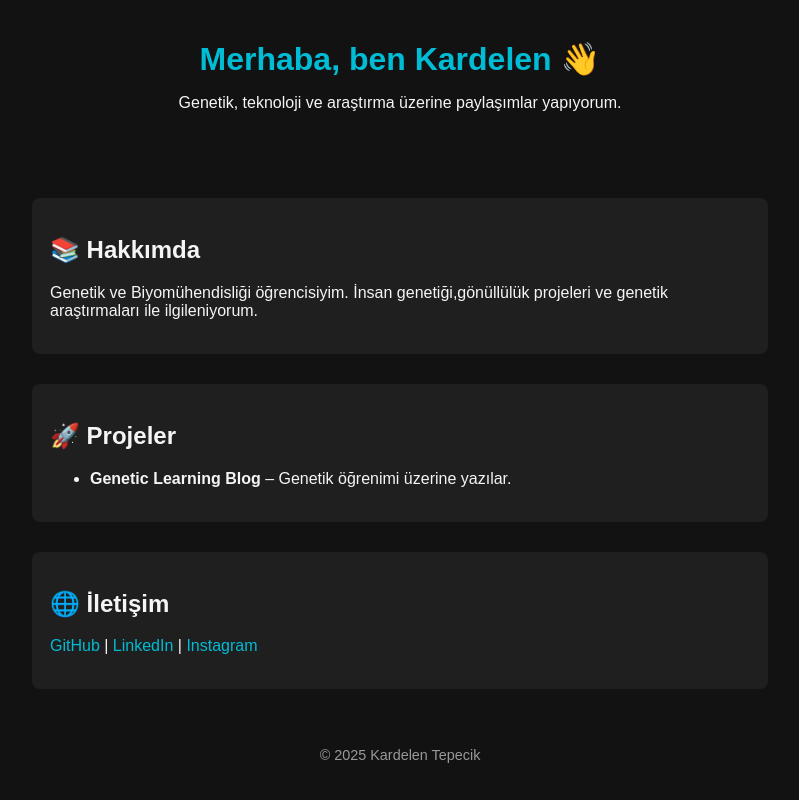
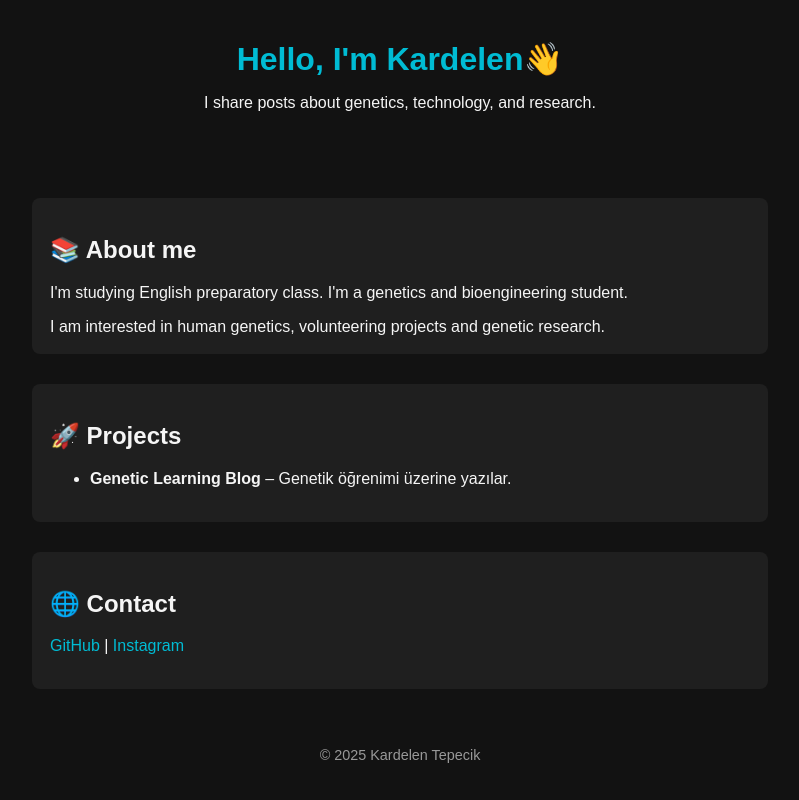
Before and after one commit to kardelentepecik/kardelentepecik.githup.io, a plain HTML site: page index.html in a window 1280 px wide. Shown: the whole page, without its empty margins (240-1039 px from the left). Drawn offline with Linux system fonts and the light colour scheme.

Commit message:
Update index.html

```diff
--- a/index.html
+++ b/index.html
@@ -15,28 +15,28 @@
 </head>
 <body>
   <header>
-    <h1>Merhaba, ben Kardelen 👋</h1>
-    <p>Genetik, teknoloji ve araştırma üzerine paylaşımlar yapıyorum.</p>
+    <h1>Hello, I'm Kardelen👋</h1>
+    <p>I share posts about genetics, technology, and research.</p>
   </header>
 
   <section>
-    <h2>📚 Hakkımda</h2>
-    <p>Genetik ve Biyomühendisliği öğrencisiyim. İnsan genetiği,gönüllülük projeleri ve genetik araştırmaları ile ilgileniyorum.</p>
+    <h2>📚 About me</h2>
+    <p>I'm studying English preparatory class. I'm a genetics and bioengineering student. </p>I am interested in human genetics, volunteering projects and genetic research.
   </section>
 
   <section>
-    <h2>🚀 Projeler</h2>
+    <h2>🚀 Projects</h2>
     <ul>
       <li><strong>Genetic Learning Blog</strong> – Genetik öğrenimi üzerine yazılar.</li>
     </ul>
   </section>
 
   <section>
-    <h2>🌐 İletişim</h2>
+    <h2>🌐 Contact</h2>
     <p>
       <a href="https://github.com/kardelentepecik">GitHub</a> |
-      <a href="https://linkedin.com/in/kardelentepecik">LinkedIn</a> |
-      <a href="https://instagram.com/kardelen.tepecik">Instagram</a>
+      <a href="https://https://www.linkedin.com/in/kardelen-tepecik-84bb4138a?trk=contact-info>LinkedIn</a> |
+      <a href="https://instagram.com/kardelentepecikk">Instagram</a>
     </p>
   </section>
 
```
